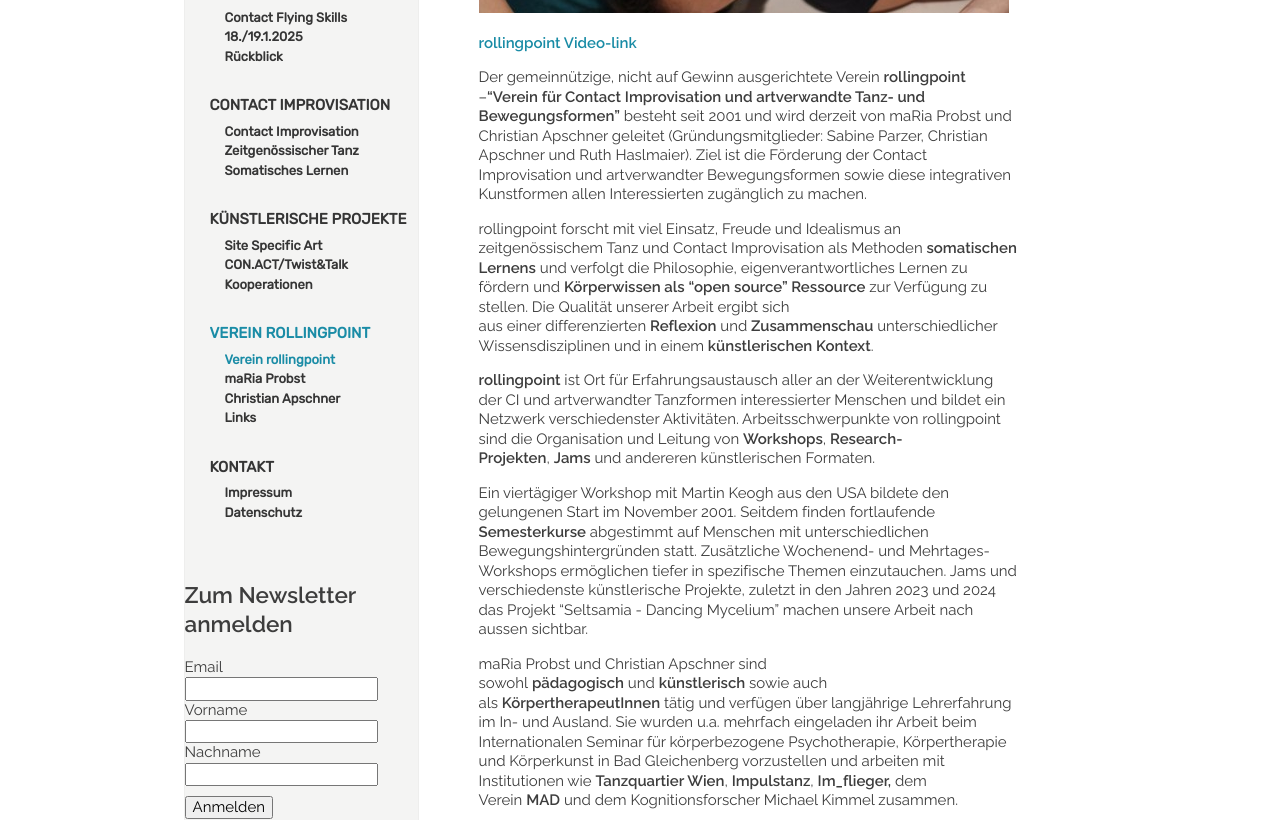
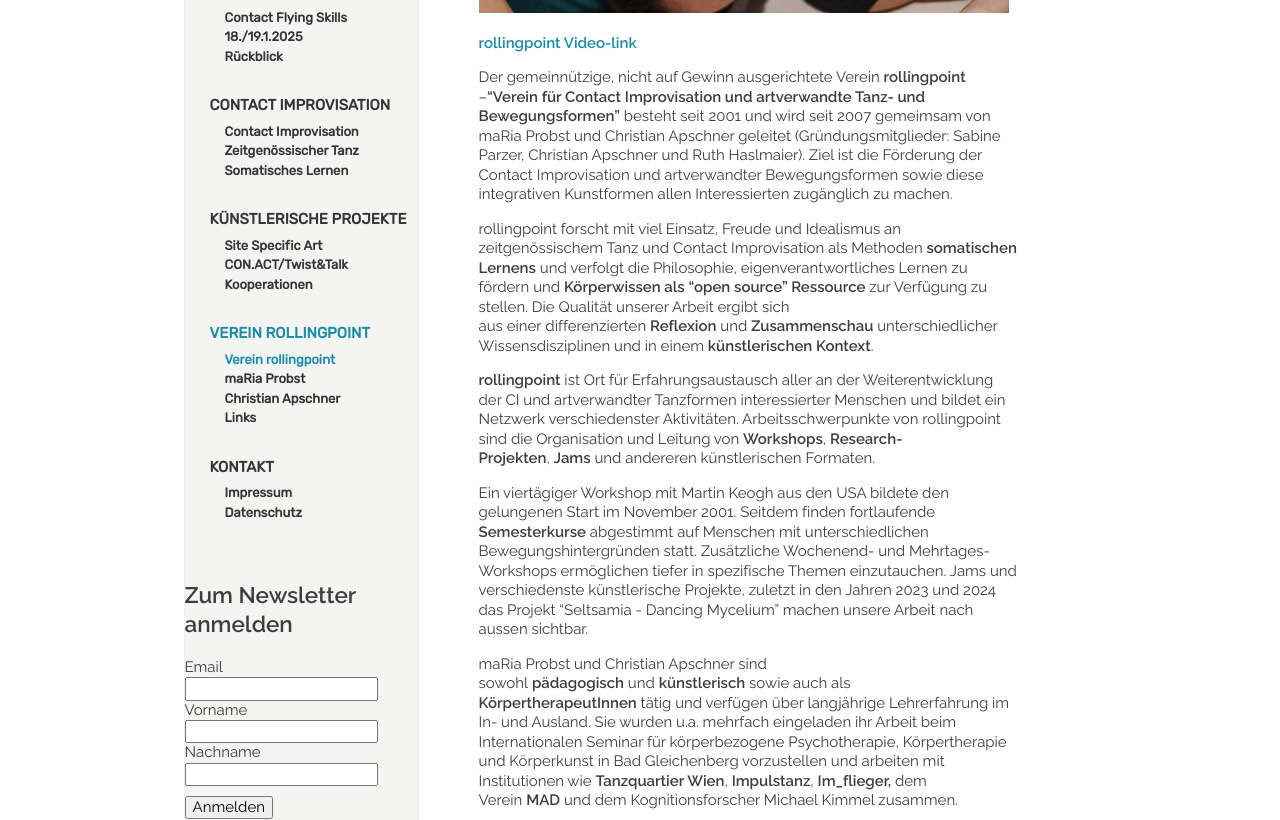
Before and after one commit to manulari/rollingpointat, a Jekyll site: the page built from _pages_de/verein.md, in a window 1280 px wide. Shown: the part 480-1300 px from the top of the page. Built offline with Jekyll 4.4.1, drawn with Linux system fonts in a browser that asks for light colours; comment, search, counter and statistics services are not loaded.

Commit message:
Update page (de) “verein”

```diff
--- a/_pages_de/verein.md
+++ b/_pages_de/verein.md
@@ -6,7 +6,7 @@ title: VEREIN ROLLINGPOINT
 
 **[rollingpoint Video-link](https://www.youtube.com/watch?v=kp3DqzN1Ldo)**
 
-Der gemeinnützige, nicht auf Gewinn ausgerichtete Verein **rollingpoint** –**“Verein für Contact Improvisation und artverwandte Tanz- und Bewegungsformen”** besteht seit 2001 und wird derzeit von maRia Probst und Christian Apschner geleitet (Gründungsmitglieder: Sabine Parzer, Christian Apschner und Ruth Haslmaier). Ziel ist die Förderung der Contact Improvisation und artverwandter Bewegungsformen sowie diese integrativen Kunstformen allen Interessierten zugänglich zu machen.
+Der gemeinnützige, nicht auf Gewinn ausgerichtete Verein **rollingpoint** –**“Verein für Contact Improvisation und artverwandte Tanz- und Bewegungsformen”** besteht seit 2001 und wird seit 2007 gemeimsam von maRia Probst und Christian Apschner geleitet (Gründungsmitglieder: Sabine Parzer, Christian Apschner und Ruth Haslmaier). Ziel ist die Förderung der Contact Improvisation und artverwandter Bewegungsformen sowie diese integrativen Kunstformen allen Interessierten zugänglich zu machen.
 
 rollingpoint forscht mit viel Einsatz, Freude und Idealismus an zeitgenössischem Tanz und Contact Improvisation als Methoden **somatischen Lernens** und verfolgt die Philosophie, eigenverantwortliches Lernen zu fördern und **Körperwissen als "open source" Ressource** zur Verfügung zu stellen. Die Qualität unserer Arbeit ergibt sich aus einer differenzierten **Reflexion** und **Zusammenschau** unterschiedlicher Wissensdisziplinen und in einem **künstlerischen Kontext**.
 
@@ -14,7 +14,7 @@ rollingpoint forscht mit viel Einsatz, Freude und Idealismus an zeitgenössische
 
 Ein viertägiger Workshop mit Martin Keogh aus den USA bildete den gelungenen Start im November 2001. Seitdem finden fortlaufende **Semesterkurse** abgestimmt auf Menschen mit unterschiedlichen Bewegungshintergründen statt. Zusätzliche Wochenend- und Mehrtages-Workshops ermöglichen tiefer in spezifische Themen einzutauchen. Jams und verschiedenste künstlerische Projekte, zuletzt in den Jahren 2023 und 2024 das Projekt "Seltsamia - Dancing Mycelium" machen unsere Arbeit nach aussen sichtbar.
 
-maRia Probst und Christian Apschner sind sowohl **pädagogisch** und **künstlerisch** sowie auch als **KörpertherapeutInnen** tätig und verfügen über langjährige Lehrerfahrung im In- und Ausland. Sie wurden u.a. mehrfach eingeladen ihr Arbeit beim Internationalen Seminar für körperbezogene Psychotherapie, Körpertherapie und Körperkunst in Bad Gleichenberg vorzustellen und arbeiten mit Institutionen wie **Tanzquartier Wien**, **Impulstanz**, **Im_flieger,** dem Verein **MAD** und dem Kognitionsforscher Michael Kimmel zusammen.
+maRia Probst und Christian Apschner sind sowohl **pädagogisch** und **künstlerisch** sowie auch als **KörpertherapeutInnen** tätig und verfügen über langjährige Lehrerfahrung im In- und Ausland. Sie wurden u.a. mehrfach eingeladen ihr Arbeit beim Internationalen Seminar für körperbezogene Psychotherapie, Körpertherapie und Körperkunst in Bad Gleichenberg vorzustellen und arbeiten mit Institutionen wie **Tanzquartier Wien**, **Impulstanz**, **Im_flieger,** dem Verein **MAD** und dem Kognitionsforscher Michael Kimmel zusammen.
 
 ![](/assets/uploads/sundayka.jpg)
 
```
